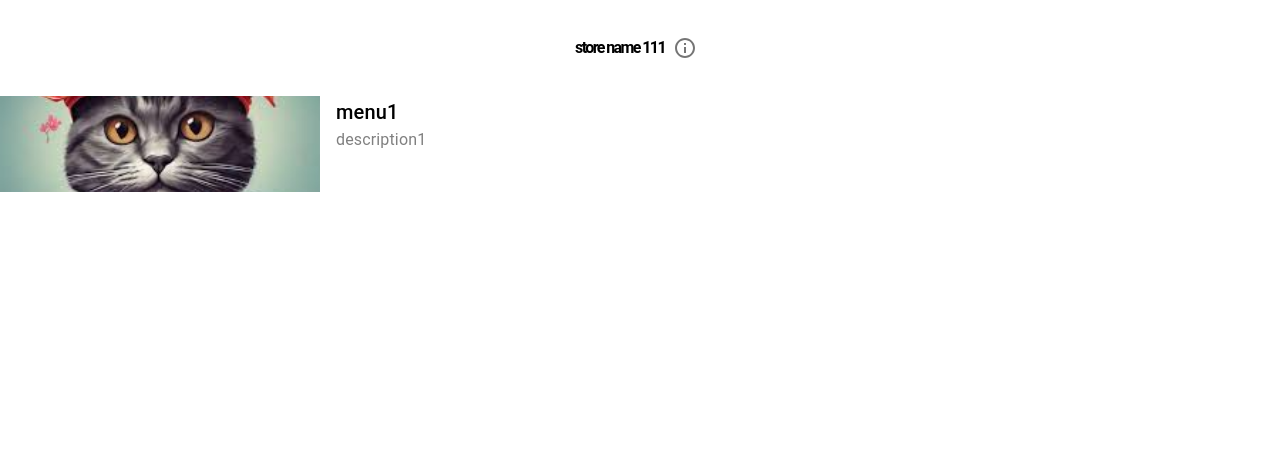
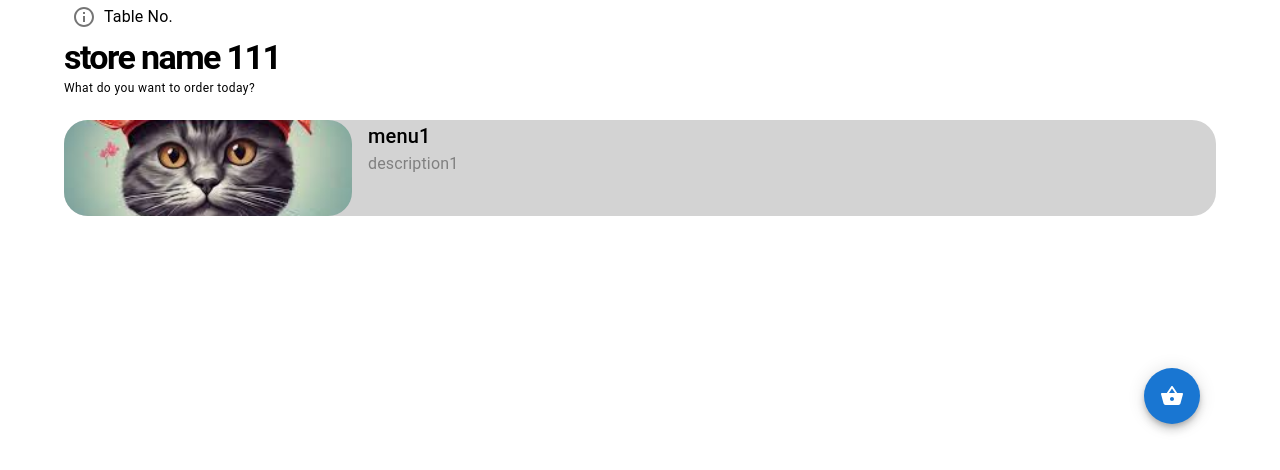
Before and after one commit to yeosujin/tabletop-front, a React (Create React App) app: page /consumer/1/menu in a window 1280 px wide. Shown: the top 470 px of the page. Built offline with nearby package versions, Linux system fonts and the light colour scheme.

Commit message:
feat: add Cart icon

```diff
--- a/src/components/button/back/index.jsx
+++ b/src/components/button/back/index.jsx
@@ -1,7 +1,12 @@
 import { Button } from '@mui/material'
+import { KeyboardArrowLeft } from '@mui/icons-material'
 
-const BackButton = () => {
-    return <Button>back</Button>
+const BackButton = ({ backFn }) => {
+    return (
+        <Button onClick={backFn}>
+            <KeyboardArrowLeft />
+        </Button>
+    )
 }
 
 export default BackButton
--- a/src/layouts/consumer/header/index.jsx
+++ b/src/layouts/consumer/header/index.jsx
@@ -1,22 +1,69 @@
-import Grid from '@mui/material/Unstable_Grid2'
-import { ConsumerHeaderBox, ConsumerHeaderTitle } from './styled'
+import {
+    ConsumerHeaderBox,
+    ConsumerHeaderCaption,
+    ConsumerHeaderSubBox,
+    ConsumerHeaderTableNo,
+    ConsumerHeaderTitle,
+} from './styled'
 import { InfoOutlined } from '@mui/icons-material'
 import { IconButton } from '@mui/material'
+import { useNavigate } from 'react-router-dom'
+import { useCallback } from 'react'
+import BackButton from '../../../components/button/back'
 
 const ConsumerHeader = ({ store, tableNo }) => {
+    const navigation = useNavigate()
+
+    const onClickGotoInfoStore = () => {
+        navigation('info-store')
+    }
+
+    const SiteType = useCallback(() => {
+        const type = window.location.pathname.split('/').pop()
+
+        switch (type) {
+            case 'menu':
+                return (
+                    <>
+                        <ConsumerHeaderSubBox>
+                            <IconButton onClick={onClickGotoInfoStore}>
+                                <InfoOutlined />
+                            </IconButton>
+                            <ConsumerHeaderTableNo variant="subtitle1">
+                                Table No.{tableNo}
+                            </ConsumerHeaderTableNo>
+                        </ConsumerHeaderSubBox>
+                        <ConsumerHeaderTitle variant="h4">
+                            {store.name}
+                        </ConsumerHeaderTitle>
+                        <ConsumerHeaderCaption variant="caption">
+                            What do you want to order today?
+                        </ConsumerHeaderCaption>
+                    </>
+                )
+            case 'info-store':
+                return (
+                    <>
+                        <ConsumerHeaderSubBox>
+                            <IconButton onClick={onClickGotoInfoStore}>
+                                <BackButton backFn={() => navigation(-1)} />
+                            </IconButton>
+                        </ConsumerHeaderSubBox>
+                        <ConsumerHeaderTitle variant="h4">
+                            Store Information
+                        </ConsumerHeaderTitle>
+                        <ConsumerHeaderCaption variant="caption">
+                            What do you want to know?
+                        </ConsumerHeaderCaption>
+                    </>
+                )
+        }
+    }, [window.location.pathname])
+
     return (
-        <Grid container sx={{ flexDirection: 'column' }}>
-            <Grid>
-                <ConsumerHeaderBox>
-                    <ConsumerHeaderTitle>{store.name}</ConsumerHeaderTitle>
-                    <IconButton>
-                        <InfoOutlined />
-                    </IconButton>
-                </ConsumerHeaderBox>
-            </Grid>
-            <Grid>{/* menu */}</Grid>
-            <Grid>{/* footer */}</Grid>
-        </Grid>
+        <ConsumerHeaderBox>
+            <SiteType />
+        </ConsumerHeaderBox>
     )
 }
 
--- a/src/layouts/consumer/header/styled/index.js
+++ b/src/layouts/consumer/header/styled/index.js
@@ -1,49 +1,28 @@
 import { Box, styled, Typography } from '@mui/material'
-import Grid from '@mui/material/Unstable_Grid2'
 
 export const ConsumerHeaderBox = styled(Box)`
     height: 96px;
     display: flex;
+    flex-direction: column;
     justify-content: center;
+    align-items: flex-start;
+`
+
+export const ConsumerHeaderSubBox = styled(Box)`
+    display: flex;
     align-items: center;
 `
 
 export const ConsumerHeaderTitle = styled(Typography)`
     font-weight: bold;
     letter-spacing: -0.1rem;
+    flex-grow: 3;
 `
 
-export const ConsumerMenuList = styled(Box)`
-    display: flex;
-    column-gap: ${(props) => props.theme.spacing(3)};
+export const ConsumerHeaderTableNo = styled(Typography)`
+    display: inline-block;
 `
 
-export const ConsumerMenuItem = styled(Grid)``
-
-export const ConsumerMenuImage = styled(Box)`
-    width: 100%;
-
-    & > img {
-        width: 100%;
-        height: 96px;
-        object-fit: cover;
-    }
+export const ConsumerHeaderCaption = styled(Typography)`
+    color: black;
 `
-
-export const ConsumerMenuContent = styled(Box)`
-    padding-left: ${(props) => props.theme.spacing(2)};
-    display: flex;
-    flex-direction: column;
-`
-
-export const ConsumerMenuContentTitle = styled(Typography)`
-    display: -webkit-box;
-    -webkit-line-clamp: 1;
-    text-overflow: ellipsis;
-    overflow: hidden;
-`
-
-export const ConsumerMenuContentDescription = styled(ConsumerMenuContentTitle)`
-    color: gray;
-    -webkit-line-clamp: 2;
-`
--- a/src/layouts/consumer/index.jsx
+++ b/src/layouts/consumer/index.jsx
@@ -2,6 +2,7 @@ import ConsumerHeader from './header'
 import { Outlet, useParams, useSearchParams } from 'react-router-dom'
 import { useEffect, useState } from 'react'
 import { menuQuery } from '../../queries/menu'
+import { ConsumerLayoutContainer } from './styled'
 
 const ConsumerLayout = () => {
     const [info, setInfo] = useState(null)
@@ -28,7 +29,7 @@ const ConsumerLayout = () => {
     if (!info) return <div>Loading...</div>
 
     return (
-        <div>
+        <ConsumerLayoutContainer>
             {/* header */}
             <ConsumerHeader store={info.store} tableNo={tableNo} />
 
@@ -44,7 +45,7 @@ const ConsumerLayout = () => {
             />
 
             {/* footer */}
-        </div>
+        </ConsumerLayoutContainer>
     )
 }
 
--- /dev/null
+++ b/src/layouts/consumer/styled/index.js
@@ -0,0 +1,8 @@
+import { Container, styled } from '@mui/material'
+
+export const ConsumerLayoutContainer = styled(Container)`
+    display: flex;
+    flex-direction: column;
+    width: 100%;
+    row-gap: ${(props) => props.theme.spacing(3)};
+`
--- a/src/pages/consumer/menu/menu.jsx
+++ b/src/pages/consumer/menu/menu.jsx
@@ -1,23 +1,34 @@
 import React from 'react'
-import { useOutletContext } from 'react-router-dom'
+import { useNavigate, useOutletContext } from 'react-router-dom'
 import {
+    ConsumerMenuCartIcon,
     ConsumerMenuContent,
     ConsumerMenuContentDescription,
     ConsumerMenuContentTitle,
+    ConsumerMenuDialBox,
     ConsumerMenuImage,
     ConsumerMenuItem,
     ConsumerMenuList,
-} from '../../../layouts/consumer/header/styled'
+    ConsumerMenuWrapper,
+} from './styled'
 import Grid from '@mui/material/Unstable_Grid2'
 import { CardActionArea } from '@mui/material'
+import { ShoppingBasket } from '@mui/icons-material'
 
 const MenuPage = () => {
     const data = useOutletContext()
     const menuItems = Array.isArray(data) ? data : [data]
 
+    const navigation = useNavigate()
+
+    const onClickGotoCartPage = () => {
+        // TODO
+    }
+
     return (
         <ConsumerMenuList>
-            {menuItems.map((item) => (
+            {menuItems.map((item, i) => (
+                <ConsumerMenuWrapper key={i}>
                     <CardActionArea>
                         <ConsumerMenuItem container>
                             <Grid xs={3}>
@@ -37,7 +48,16 @@ const MenuPage = () => {
                             </Grid>
                         </ConsumerMenuItem>
                     </CardActionArea>
+                </ConsumerMenuWrapper>
             ))}
+
+            <ConsumerMenuDialBox>
+                <ConsumerMenuCartIcon
+                    icon={<ShoppingBasket />}
+                    ariaLabel="goto cart page"
+                    onClick={() => navigation('/cart')}
+                />
+            </ConsumerMenuDialBox>
         </ConsumerMenuList>
     )
 }
--- /dev/null
+++ b/src/pages/consumer/menu/styled/index.js
@@ -0,0 +1,61 @@
+import { Box, SpeedDial, styled, Typography } from '@mui/material'
+import Grid from '@mui/material/Unstable_Grid2'
+
+export const ConsumerMenuList = styled(Box)`
+    display: flex;
+    row-gap: ${(props) => props.theme.spacing(1.5)};
+    min-height: 100vh;
+`
+
+export const ConsumerMenuWrapper = styled(Box)`
+    width: 100%;
+    border-radius: ${(props) => props.theme.spacing(3)};
+`
+
+export const ConsumerMenuItem = styled(Grid)`
+    background-color: lightgray;
+    border-radius: ${(props) => props.theme.spacing(3)};
+`
+
+export const ConsumerMenuImage = styled(Box)`
+    width: 100%;
+    height: 96px;
+    border-radius: ${(props) => props.theme.spacing(3)};
+    overflow: hidden;
+
+    & > img {
+        width: 100%;
+        height: 100%;
+        object-fit: cover;
+    }
+`
+
+export const ConsumerMenuContent = styled(Box)`
+    padding-left: ${(props) => props.theme.spacing(2)};
+    display: flex;
+    flex-direction: column;
+`
+
+export const ConsumerMenuContentTitle = styled(Typography)`
+    display: -webkit-box;
+    -webkit-line-clamp: 1;
+    text-overflow: ellipsis;
+    overflow: hidden;
+`
+
+export const ConsumerMenuContentDescription = styled(ConsumerMenuContentTitle)`
+    color: gray;
+    -webkit-line-clamp: 2;
+`
+
+export const ConsumerMenuDialBox = styled(Box)`
+    height: 320px;
+    transform: translateZ(0px);
+    flex-grow: 1;
+`
+
+export const ConsumerMenuCartIcon = styled(SpeedDial)`
+    position: absolute;
+    bottom: 16px;
+    right: 16px;
+`
```
Lines whose indentation alone changed are shown as unchanged.
